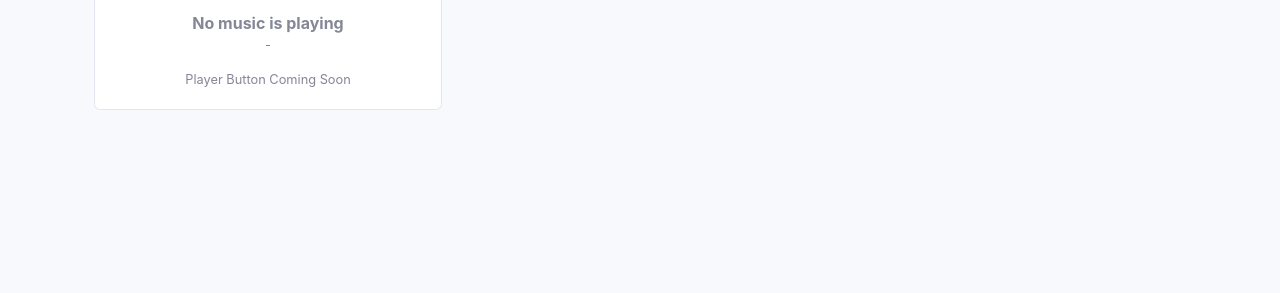
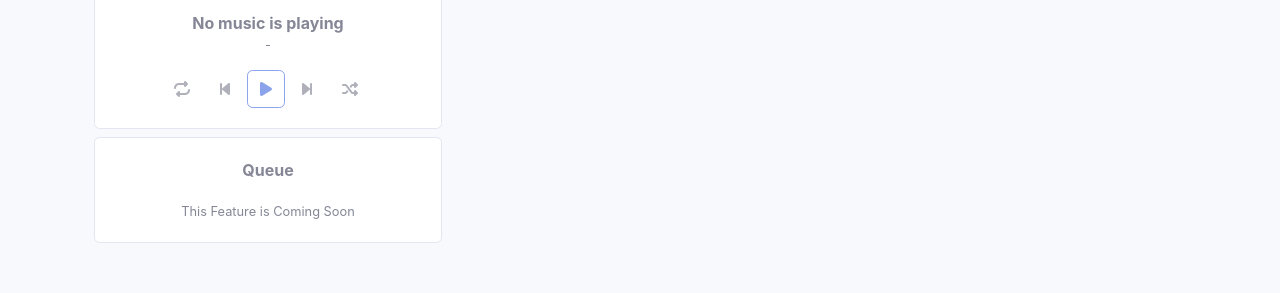
Before and after one commit to TheSkinnyRat/tsr-lavamusic-web, a React (Create React App) app: page /guild/1 in a window 1280 px wide. Shown: the part 414-707 px from the top of the page. Built offline with nearby package versions, Linux system fonts and the light colour scheme; no server answers.

Commit message:
add now playing control button system

```diff
--- a/src/api/endpoints.js
+++ b/src/api/endpoints.js
@@ -2,8 +2,15 @@ import CONFIG from './config';
 
 const ENDPOINTS = {
   MUSIC_SEARCH: (query) => `${CONFIG.BASE_URL}/music/search?query=${query}`,
-  GUILD_TRACK_POST: (guildId) => `${CONFIG.BASE_URL}/guild/${guildId}/track`,
-  GUILD_TRACK_RECOMMENDED_GET: (guildId) => `${CONFIG.BASE_URL}/guild/${guildId}/track/recommended`,
+  GUILD_TRACK: (guildId) => `${CONFIG.BASE_URL}/guild/${guildId}/track`,
+  GUILD_TRACK_RECOMMENDED: (guildId) => `${CONFIG.BASE_URL}/guild/${guildId}/track/recommended`,
+  GUILD_PAUSE: (guildId) => `${CONFIG.BASE_URL}/guild/${guildId}/pause`,
+  GUILD_UNPAUSE: (guildId) => `${CONFIG.BASE_URL}/guild/${guildId}/unpause`,
+  GUILD_NEXT: (guildId) => `${CONFIG.BASE_URL}/guild/${guildId}/next`,
+  GUILD_PREVIOUS: (guildId) => `${CONFIG.BASE_URL}/guild/${guildId}/previous`,
+  GUILD_LOOP: (guildId) => `${CONFIG.BASE_URL}/guild/${guildId}/loop`,
+  GUILD_UNLOOP: (guildId) => `${CONFIG.BASE_URL}/guild/${guildId}/unloop`,
+  GUILD_SHUFFLE: (guildId) => `${CONFIG.BASE_URL}/guild/${guildId}/shuffle`,
 }
 
 export default ENDPOINTS;
--- a/src/api/index.js
+++ b/src/api/index.js
@@ -10,12 +10,47 @@ const guildTrackAdd = async (guildId, identifier) => {
   const data = {
     identifier: identifier,
   }
-  const response = await axios.post(ENDPOINTS.GUILD_TRACK_POST(guildId), data);
+  const response = await axios.post(ENDPOINTS.GUILD_TRACK(guildId), data);
   return response.data;
 }
 
 const guildTrackRecommended = async (guildId) => {
-  const response = await axios.get(ENDPOINTS.GUILD_TRACK_RECOMMENDED_GET(guildId));
+  const response = await axios.get(ENDPOINTS.GUILD_TRACK_RECOMMENDED(guildId));
+  return response.data;
+}
+
+const guildPause = async (guildId) => {
+  const response = await axios.post(ENDPOINTS.GUILD_PAUSE(guildId));
+  return response.data;
+}
+
+const guildUnpause = async (guildId) => {
+  const response = await axios.post(ENDPOINTS.GUILD_UNPAUSE(guildId));
+  return response.data;
+}
+
+const guildNext = async (guildId) => {
+  const response = await axios.post(ENDPOINTS.GUILD_NEXT(guildId));
+  return response.data;
+}
+
+const guildPrevious = async (guildId) => {
+  const response = await axios.post(ENDPOINTS.GUILD_PREVIOUS(guildId));
+  return response.data;
+}
+
+const guildLoop = async (guildId) => {
+  const response = await axios.post(ENDPOINTS.GUILD_LOOP(guildId));
+  return response.data;
+}
+
+const guildUnloop = async (guildId) => {
+  const response = await axios.post(ENDPOINTS.GUILD_UNLOOP(guildId));
+  return response.data;
+}
+
+const guildShuffle = async (guildId) => {
+  const response = await axios.post(ENDPOINTS.GUILD_SHUFFLE(guildId));
   return response.data;
 }
 
@@ -23,6 +58,13 @@ const api = {
   musicSearch,
   guildTrackAdd,
   guildTrackRecommended,
+  guildPause,
+  guildUnpause,
+  guildNext,
+  guildPrevious,
+  guildLoop,
+  guildUnloop,
+  guildShuffle,
 }
 
 export default api;
--- a/src/components/organisms/CardMusicNowPlaying.jsx
+++ b/src/components/organisms/CardMusicNowPlaying.jsx
@@ -2,42 +2,40 @@ import { useEffect, useState } from 'react';
 import { useParams } from 'react-router-dom';
 import socket from '../../api/socket';
 import imgIllustration from '../../images/undraw/happy-music.svg';
+import api from '../../api';
 
 function App({setAlert}) {
 	const playerUpdateSocket = socket.player;
   const { guildId } = useParams();
 
-	const ButtonPlayPause = ({paused, disabled}) => {
-		if (paused) {
-			return (
-				<button className='btn btn-outline-secondary mr-1' disabled={disabled} ><i className="fa-solid fa-pause"></i></button>
-			);
-		}
-		return (
-			<button className='btn btn-outline-primary mr-1' disabled={disabled} ><i className="fa-solid fa-play"></i></button>
-		);
-	}
-
-	const [buttonPlayPause, setButtonPlayPause] = useState(<ButtonPlayPause disabled={true} />);
+	const [buttonPlayPause, setButtonPlayPause] = useState('play');
+	const [buttonLoop, setButtonLoop] = useState(false);
 	const initialPlayer = {
 		paused: false,
 		repeat: false,
 		track: {},
 	}
 	const [player, setPlayer] = useState(initialPlayer);
+	const [buttonDisabled, setButtonDisabled] = useState(true);
 
 	useEffect(() => {
     playerUpdateSocket.on('player:playerUpdate:success', (player) => {
-			setAlert({ type: 'success', title: `[Websocket] Incoming data: playerUpdate`, loading: false });
 			setPlayer(player);
-			// if (player?.track?.length) {
-			// 	setButtonPlayPause(<ButtonPlayPause paused={player.paused} disabled={false} />);
-			// }
+			if (player?.track) {
+				setButtonPlayPause(player.paused ? 'play' : 'pause');
+				setButtonLoop(player.repeat);
+				setButtonDisabled(false);
+			} else {
+				setButtonPlayPause('play');
+				setButtonDisabled(true);
+			}
     });
 
     playerUpdateSocket.on('player:playerUpdate:error', (error) => {
 			setAlert({ type: 'danger', title: `[Websocket] playerUpdate Error: ${error}`, loading: false });
-			setButtonPlayPause(<ButtonPlayPause disabled={true} />);
+			setButtonPlayPause('play');
+			setButtonLoop(false);
+			setButtonDisabled(true);
     });
 
 		playerUpdateSocket.emit('player:playerUpdate', guildId);
@@ -47,6 +45,111 @@ function App({setAlert}) {
       playerUpdateSocket.off('player:playerUpdate:error');
     };
   }, [setAlert, playerUpdateSocket, guildId]);
+
+	const pause = async (e) => {
+		e.preventDefault();
+		setButtonDisabled(true);
+		setAlert({ type: 'primary', title: `Pausing player`, loading: true });
+		try {
+			const response = await api.guildPause(guildId);
+			if(response.success) {
+				setAlert({ type: 'success', title: response?.success?.data?.message, loading: false });
+			}
+		} catch (error) {
+			setAlert({ type: 'danger', title: `Error: ${error?.response?.data?.error?.message || 'Unknown Error'}`, loading: false });
+			setButtonDisabled(false);
+		}
+	}
+
+	const unpause = async (e) => {
+		e.preventDefault();
+		setButtonDisabled(true);
+		setAlert({ type: 'primary', title: `Playing player`, loading: true });
+		try {
+			const response = await api.guildUnpause(guildId);
+			if(response.success) {
+				setAlert({ type: 'success', title: response?.success?.data?.message, loading: false });
+			}
+		} catch (error) {
+			setAlert({ type: 'danger', title: `Error: ${error?.response?.data?.error?.message || 'Unknown Error'}`, loading: false });
+			setButtonDisabled(false);
+		}
+	}
+
+	const next = async (e) => {
+		e.preventDefault();
+		setButtonDisabled(true);
+		setAlert({ type: 'primary', title: `Skipping track`, loading: true });
+		try {
+			const response = await api.guildNext(guildId);
+			if(response.success) {
+				setAlert({ type: 'success', title: response?.success?.data?.message, loading: false });
+			}
+		} catch (error) {
+			setAlert({ type: 'danger', title: `Error: ${error?.response?.data?.error?.message || 'Unknown Error'}`, loading: false });
+			setButtonDisabled(false);
+		}
+	}
+
+	const previous = async (e) => {
+		e.preventDefault();
+		setButtonDisabled(true);
+		setAlert({ type: 'primary', title: `Rewound track`, loading: true });
+		try {
+			const response = await api.guildPrevious(guildId);
+			if(response.success) {
+				setAlert({ type: 'success', title: response?.success?.data?.message, loading: false });
+			}
+		} catch (error) {
+			setAlert({ type: 'danger', title: `Error: ${error?.response?.data?.error?.message || 'Unknown Error'}`, loading: false });
+			setButtonDisabled(false);
+		}
+	}
+
+	const loop = async (e) => {
+		e.preventDefault();
+		setButtonDisabled(true);
+		setAlert({ type: 'primary', title: `Looping track`, loading: true });
+		try {
+			const response = await api.guildLoop(guildId);
+			if(response.success) {
+				setAlert({ type: 'success', title: response?.success?.data?.message, loading: false });
+			}
+		} catch (error) {
+			setAlert({ type: 'danger', title: `Error: ${error?.response?.data?.error?.message || 'Unknown Error'}`, loading: false });
+			setButtonDisabled(false);
+		}
+	}
+
+	const unloop = async (e) => {
+		e.preventDefault();
+		setButtonDisabled(true);
+		setAlert({ type: 'primary', title: `Unlooping track`, loading: true });
+		try {
+			const response = await api.guildUnloop(guildId);
+			if(response.success) {
+				setAlert({ type: 'success', title: response?.success?.data?.message, loading: false });
+			}
+		} catch (error) {
+			setAlert({ type: 'danger', title: `Error: ${error?.response?.data?.error?.message || 'Unknown Error'}`, loading: false });
+			setButtonDisabled(false);
+		}
+	}
+
+	const shuffle = async (e) => {
+		e.preventDefault();
+		setButtonDisabled(true);
+		setAlert({ type: 'primary', title: `Shuffling track`, loading: true });
+		try {
+			const response = await api.guildShuffle(guildId);
+			if(response.success) {
+				setAlert({ type: 'success', title: response?.success?.data?.message, loading: false });
+			}
+		} catch (error) {
+			setAlert({ type: 'danger', title: `Error: ${error?.response?.data?.error?.message || 'Unknown Error'}`, loading: false });
+			setButtonDisabled(false);
+		}
+	}
 
   return (
     <div className="card">
@@ -63,13 +166,22 @@ function App({setAlert}) {
 				<div className='font-weight-bold mt-3'>{player?.track?.title ? player.track.title : 'No music is playing' }</div>
 				<div className='small'>{player?.track?.author ? player.track.author : '-' }</div>
 				<div className="row mt-3">
-					<div className='small m-auto'>Player Button Coming Soon</div>
-					<div className="col d-none flex-wrap flex-md-nowrap justify-content-center">
-						<button className='btn btn-link mr-1 text-muted' disabled={true}><i className="fa-solid fa-repeat"></i></button>
-						<button className='btn btn-link mr-1' disabled={true} ><i className="fa-solid fa-backward-step"></i></button>
-						{buttonPlayPause}
-						<button className='btn btn-link mr-1' disabled={true}><i className="fa-solid fa-forward-step"></i></button>
-						<button className='btn btn-link mr-1' disabled={true}><i className="fa-solid fa-shuffle"></i></button>
+					<div className="col d-flex flex-wrap flex-md-nowrap justify-content-center">
+						<button
+							className={`btn btn-link mr-1 ${buttonLoop ? 'text-success' : ''}`}
+							onClick={buttonLoop ? e => unloop(e) : e => loop(e)}
+							disabled={buttonDisabled}>
+							<i className="fa-solid fa-repeat"></i>
+							</button>
+						<button className='btn btn-link mr-1' onClick={e => previous(e)} disabled={buttonDisabled} ><i className="fa-solid fa-backward-step"></i></button>
+						<button
+							className='btn btn-outline-primary mr-1'
+							onClick={buttonPlayPause === 'play' ? e => unpause(e) : e => pause(e)}
+							disabled={buttonDisabled}>
+							<i className={`fa-solid fa-${buttonPlayPause}`}></i>
+						</button>
+						<button className='btn btn-link mr-1' onClick={e => next(e)} disabled={buttonDisabled}><i className="fa-solid fa-forward-step"></i></button>
+						<button className='btn btn-link mr-1' onClick={e => shuffle(e)} disabled={buttonDisabled}><i className="fa-solid fa-shuffle"></i></button>
 					</div>
 				</div>
 			</div>
--- /dev/null
+++ b/src/components/organisms/CardMusicQueue.jsx
@@ -0,0 +1,19 @@
+// import { useEffect, useState } from 'react';
+// import { useParams } from 'react-router-dom';
+// import socket from '../../api/socket';
+import imgIllustration from '../../images/undraw/happy-music.svg';
+// import api from '../../api';
+
+function App({setAlert}) {
+
+  return (
+    <div className="card mt-2">
+			<div className="card-body text-center">
+				<p className='font-weight-bold'>Queue</p>
+				<small>This Feature is Coming Soon</small>
+			</div>
+		</div>
+  );
+}
+
+export default App;
--- a/src/components/pages/GuildRoom.jsx
+++ b/src/components/pages/GuildRoom.jsx
@@ -4,6 +4,7 @@ import Alert from '../atoms/Alert';
 import CardMusic from '../organisms/CardMusic';
 import CardFormMusic from '../organisms/CardFormMusic';
 import CardMusicNowPlaying from '../organisms/CardMusicNowPlaying';
+import CardMusicQueue from '../organisms/CardMusicQueue';
 
 function App() {
 
@@ -33,6 +34,7 @@ function App() {
           </div>
           <div className='col-12 col-md-4 order-2 order-md-1 mt-2 mt-md-0'>
             <CardMusicNowPlaying setAlert={setAlert} />
+            <CardMusicQueue />
           </div>
           <div className='col-12 col-md-8 order-1 order-md-2'>
             <CardFormMusic setAlert={setAlert} setSongs={setSongs} />
```
